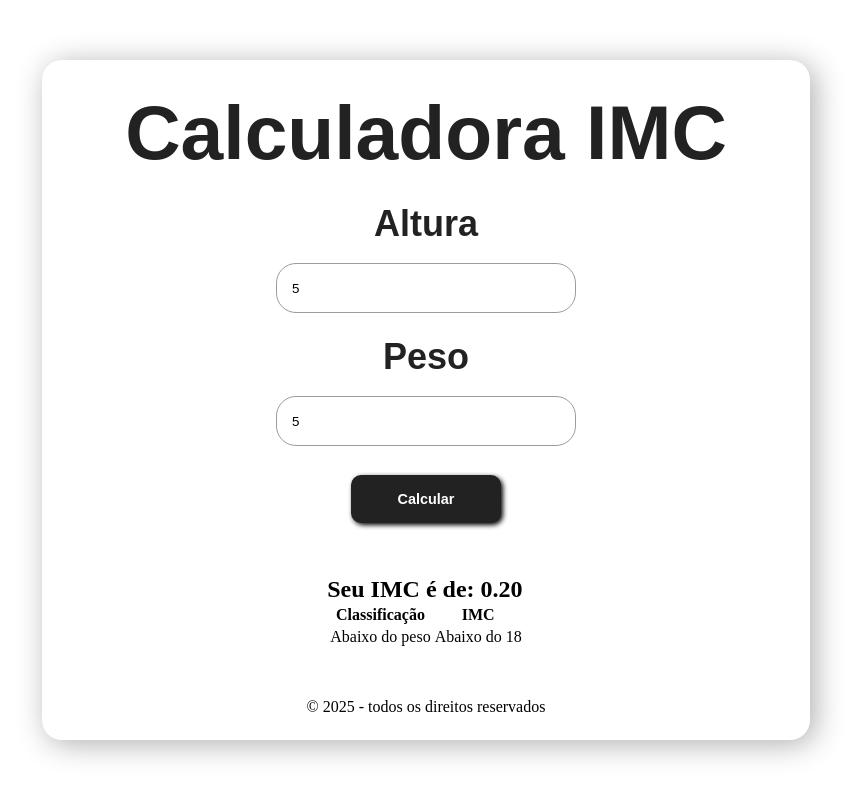
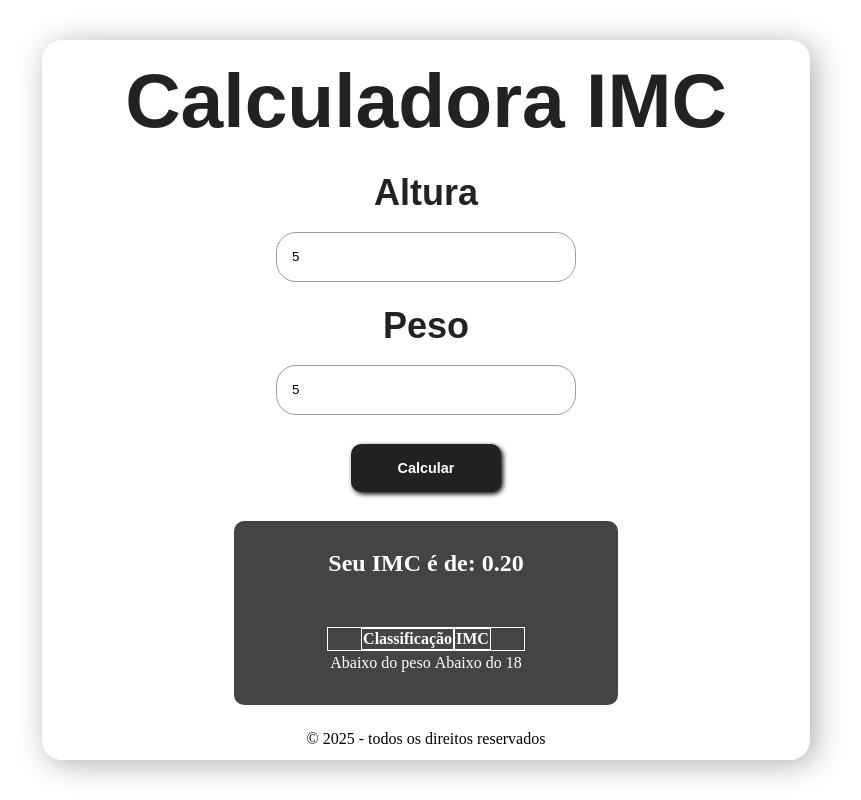
Before and after one commit to phsushi/cpCidade, a React (Vite) app: page / in a window 1280 px wide. Both pictures are taken after typing "5", "5" into the empty fields and a click on the button "Calcular". Shown: the whole page, without its empty margins (214-1075 px from the left). Built offline with nearby package versions, Linux system fonts and the light colour scheme.

Commit message:
Estilização da tabela de resultado

```diff
--- a/src/components/Resultado.jsx
+++ b/src/components/Resultado.jsx
@@ -5,12 +5,11 @@ import TabelaImc from "./TabelaImc"
 //destruct - Desestruturação - acessa os dados de outro componente
 function Resultado({resultado}){
     return (
-        <div>
+        <div className="container-resultado">
             <div className="tabela">
                 <h2>
                     Seu IMC é de: <span class name="imcSpan">{resultado}</span>
                 </h2>
-
             </div>
 
             <table className='tabela'>
@@ -23,7 +22,6 @@ function Resultado({resultado}){
                 <tbody className="tabelaBody">
                     <tr>{TabelaImc(resultado)}</tr>
                 </tbody>
-
             </table>
         </div>
     )
--- a/src/css/estilo.css
+++ b/src/css/estilo.css
@@ -36,6 +36,7 @@ input{
     max-height: 50px;
     border:solid 1px rgb(156, 156, 156);
     padding-left: 15px;
+    font-family: Arial, Helvetica, sans-serif;
     border-radius: 20px;
     transition: transform 300ms ease-in-out;
 }
--- a/src/css/global.css
+++ b/src/css/global.css
@@ -14,8 +14,20 @@ body{
     justify-content: center;
     align-items: center;
     width:60vw;
-    height: 85vh;
+    height: 90vh;
     background-color: #fff;
     border-radius: 20px;
     box-shadow: 5px 4px 30px rgb(175, 175, 175);
 }
+.container-resultado{
+    display: flex;
+    flex-direction: column;
+    width: 50%;
+    height: 23vh;
+    justify-content: center;
+    align-items: center;
+    text-align: center;
+    background-color: #444444;
+    border-radius: 10px;
+    padding: 4px;
+}
--- a/src/css/resultado.css
+++ b/src/css/resultado.css
@@ -0,0 +1,21 @@
+.tabela{
+    display: flex;
+    flex-direction: column;
+    color: white;
+    align-items: center;
+}
+.tabelaHeader{
+    display: flex;
+    width: 100%;
+    border: solid 1px;
+    justify-content: center;
+}
+
+.tabelaHeader tr {
+    display: flex;
+    justify-content: center;
+}
+.tabelaHeader tr th{
+    flex: 1;
+    border: solid 1px;
+}
```
